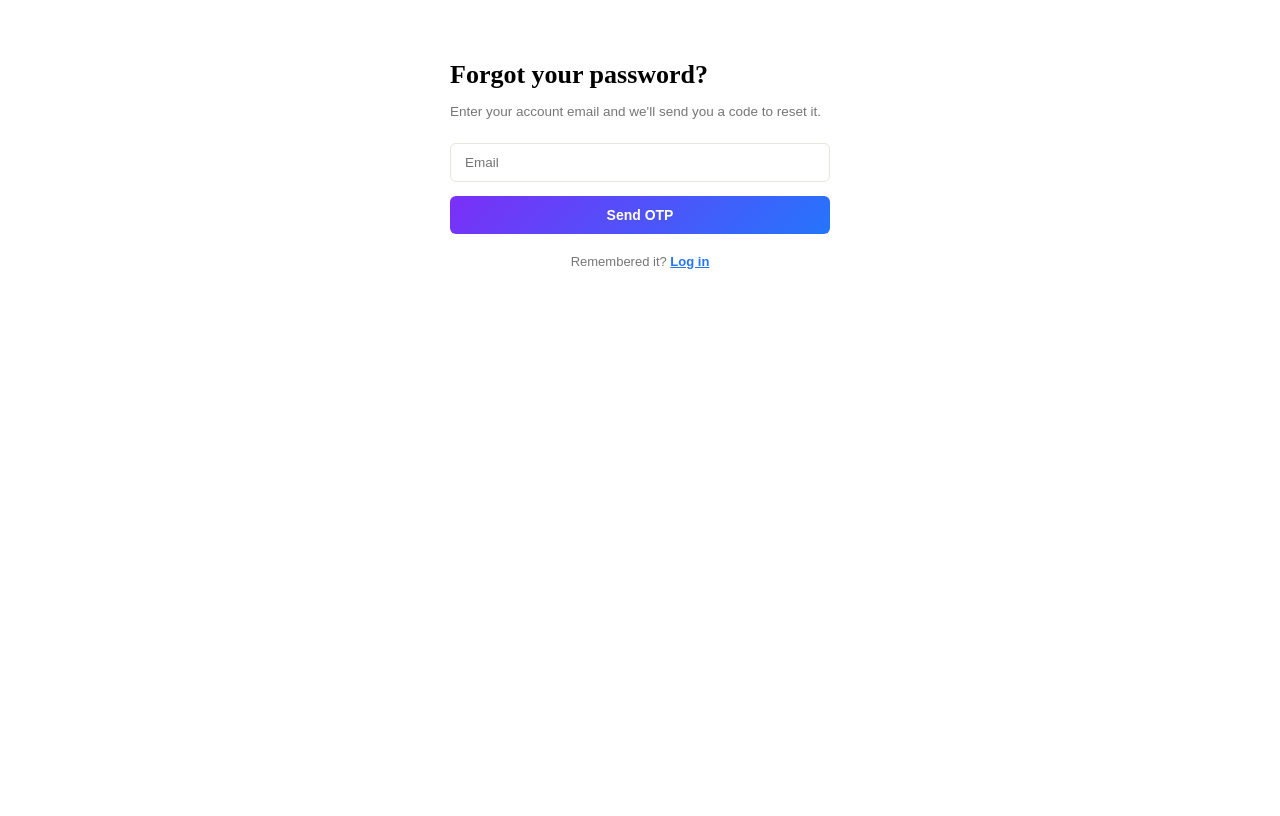
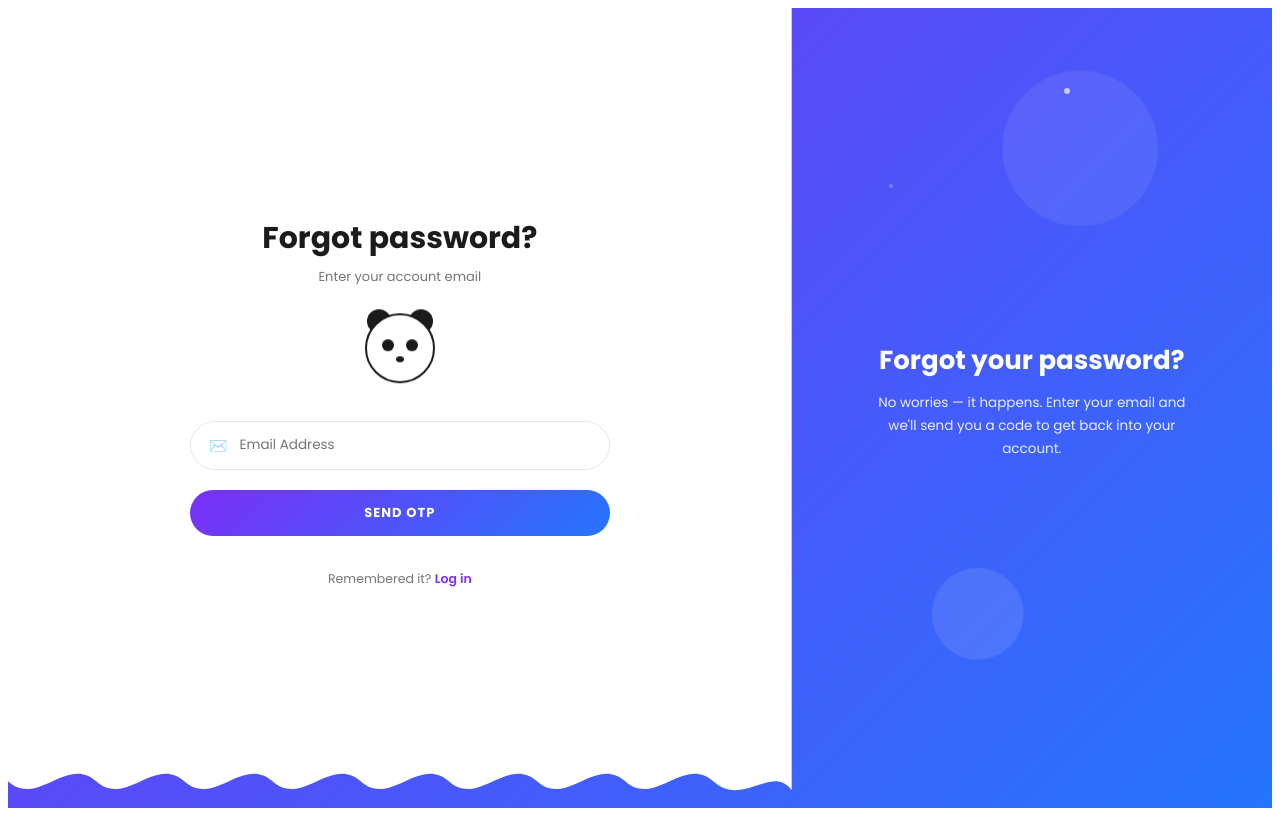
Before and after one commit to Thakur98770/Kaintlook-e-commerce, a React (Vite) app in the folder kaintlook/frontend/: page /forgot-password in a window 1280 px wide. Built offline with nearby package versions, Linux system fonts and the light colour scheme; no server answers.

Commit message:
redesign forgot password page to match login/signup UI

```diff
--- a/kaintlook/frontend/src/pages/ForgotPassword.jsx
+++ b/kaintlook/frontend/src/pages/ForgotPassword.jsx
@@ -1,12 +1,7 @@
-// FILE PATH: kaintlook-auth/frontend/src/pages/ForgotPassword.jsx
-// Replace the existing file at this path with the contents below.
-
 import React, { useState } from "react";
 import { Link, useNavigate } from "react-router-dom";
 import { forgotPasswordRequest, resetPasswordRequest } from "../api/auth";
 import Seo from "../components/Seo";
-
-const accent = "#2575FC";
 
 export default function ForgotPassword() {
   const navigate = useNavigate();
@@ -16,18 +11,29 @@ export default function ForgotPassword() {
   const [email, setEmail] = useState("");
   const [otp, setOtp] = useState("");
   const [newPassword, setNewPassword] = useState("");
+  const [showPassword, setShowPassword] = useState(false);
+  const [passwordFocused, setPasswordFocused] = useState(false);
   const [error, setError] = useState("");
+  const [shake, setShake] = useState(false);
   const [loading, setLoading] = useState(false);
+
+  const triggerShake = (msg) => {
+    setError(msg);
+    setShake(true);
+    setTimeout(() => setShake(false), 420);
+  };
 
   const handleEmailSubmit = async (e) => {
     e.preventDefault();
     setError("");
+    if (!/^\S+@\S+\.\S+$/.test(email)) return triggerShake("Enter a valid email address");
+
     setLoading(true);
     try {
       await forgotPasswordRequest(email);
       setStep(2);
     } catch (err) {
-      setError(err.message);
+      triggerShake(err.message);
     } finally {
       setLoading(false);
     }
@@ -36,131 +42,311 @@ export default function ForgotPassword() {
   const handleResetSubmit = async (e) => {
     e.preventDefault();
     setError("");
+    if (otp.length !== 6) return triggerShake("Enter the 6-digit code");
+    if (newPassword.length < 6) return triggerShake("Password must be at least 6 characters");
+
     setLoading(true);
     try {
       await resetPasswordRequest(email, otp, newPassword);
       setStep(3);
     } catch (err) {
-      setError(err.message);
+      triggerShake(err.message);
     } finally {
       setLoading(false);
     }
   };
 
-  if (step === 3) {
+  const welcomeCopy = {
+    1: { title: "Forgot your password?", text: "No worries — it happens. Enter your email and we'll send you a code to get back into your account." },
+    2: { title: "Almost there!", text: "Enter the code we emailed you along with a new password to secure your account." },
+    3: { title: "All set!", text: "Your password has been updated. You can now log in with your new password." },
+  }[step];
+
   return (
-      <div style={{ maxWidth: 380, margin: "60px auto", padding: "0 20px", fontFamily: "'Work Sans', sans-serif" }}>
+    <div style={styles.page}>
       <Seo title="Reset password | KaintLook" description="Reset your KaintLook account password." path="/forgot-password" noindex />
-        <h1 style={{ fontFamily: "'Fraunces', serif", fontSize: 26, fontWeight: 700, marginBottom: 6 }}>
-          Password reset
-        </h1>
-        <p style={{ color: "#767676", fontSize: 13.5, marginBottom: 24 }}>
+      <style>{`
+        @import url('https://fonts.googleapis.com/css2?family=Poppins:wght@400;500;600;700&display=swap');
+        * { box-sizing: border-box; font-family: 'Poppins', sans-serif; }
+
+        .kl-blob { position: absolute; border-radius: 50%; animation: klFloat 9s ease-in-out infinite; }
+        @keyframes klFloat {
+          0%, 100% { transform: translate(0, 0) scale(1); }
+          33% { transform: translate(14px, -18px) scale(1.05); }
+          66% { transform: translate(-12px, 14px) scale(0.97); }
+        }
+        .kl-star { animation: klTwinkle 2.4s ease-in-out infinite; }
+        @keyframes klTwinkle { 0%, 100% { opacity: .25; } 50% { opacity: .9; } }
+
+        .kl-form-area { animation: klAuthRise .65s cubic-bezier(.22,1,.36,1) both; }
+        .kl-form > * { animation: klFieldRise .42s cubic-bezier(.22,1,.36,1) both; }
+        .kl-form > *:nth-child(2) { animation-delay: .04s; }
+        .kl-form > *:nth-child(3) { animation-delay: .08s; }
+        .kl-form > *:nth-child(4) { animation-delay: .12s; }
+        @keyframes klAuthRise { from { opacity: 0; transform: translateY(14px); } to { opacity: 1; transform: translateY(0); } }
+        @keyframes klFieldRise { from { opacity: 0; transform: translateY(8px); } to { opacity: 1; transform: translateY(0); } }
+
+        .kl-shake { animation: klShake .4s ease; }
+        @keyframes klShake {
+          10%, 90% { transform: translateX(-2px); }
+          20%, 80% { transform: translateX(4px); }
+          30%, 50%, 70% { transform: translateX(-8px); }
+          40%, 60% { transform: translateX(8px); }
+        }
+
+        .kl-mascot-idle { animation: klIdleFloat 3.2s ease-in-out infinite; }
+        @keyframes klIdleFloat { 0%, 100% { transform: translateY(0); } 50% { transform: translateY(-6px); } }
+        .kl-paw { transition: transform .3s cubic-bezier(.34,1.56,.64,1), opacity .3s ease; }
+
+        .kl-input-wrap { transition: border-color .2s ease, box-shadow .2s ease, transform .15s ease; }
+        .kl-input-wrap:focus-within { border-color: #7B2FF7 !important; box-shadow: 0 0 0 3px rgba(123,47,247,.12); transform: translateY(-1px); }
+        .kl-input { border: none; outline: none; font-size: 13.5px; width: 100%; background: transparent; }
+
+        .kl-eye-btn { background: none; border: none; cursor: pointer; padding: 0; display: flex; align-items: center; opacity: .6; }
+        .kl-eye-btn:hover { opacity: 1; }
+
+        .kl-signin-btn { transition: transform .15s ease, box-shadow .15s ease; position: relative; overflow: hidden; }
+        .kl-signin-btn:hover:not(:disabled) { transform: translateY(-2px); box-shadow: 0 10px 24px rgba(123,47,247,.35); }
+        .kl-signin-btn:active:not(:disabled) { transform: translateY(0px) scale(.98); }
+        .kl-signin-btn:disabled { opacity: .75; cursor: default; }
+
+        .kl-spinner { width: 16px; height: 16px; border: 2px solid rgba(255,255,255,.4); border-top-color: #fff; border-radius: 50%; animation: klSpin .7s linear infinite; display: inline-block; vertical-align: middle; margin-right: 8px; }
+        @keyframes klSpin { to { transform: rotate(360deg); } }
+
+        .kl-link { color: #7B2FF7; text-decoration: none; font-weight: 600; cursor: pointer; background: none; border: none; font-size: inherit; padding: 0; }
+        .kl-link:hover { text-decoration: underline; }
+
+        @media (max-width: 860px) { .kl-welcome-panel { display: none !important; } .kl-form-area { flex: 1 1 100% !important; padding: 32px 24px !important; } .kl-cloud-svg { width: 100% !important; } }
+        @media (prefers-reduced-motion: reduce) {
+          *, *::before, *::after { animation-duration: .01ms !important; animation-iteration-count: 1 !important; transition-duration: .01ms !important; }
+        }
+      `}</style>
+
+      {/* Floating decorative blobs */}
+      <div className="kl-blob" style={{ width: 160, height: 160, background: "rgba(255,255,255,.08)", top: "6%", right: "8%" }} />
+      <div className="kl-blob" style={{ width: 90, height: 90, background: "rgba(255,255,255,.10)", bottom: "18%", right: "20%", animationDelay: "1.2s" }} />
+      <div className="kl-star" style={{ position: "absolute", top: "10%", right: "16%", width: 6, height: 6, borderRadius: "50%", background: "#fff" }} />
+      <div className="kl-star" style={{ position: "absolute", top: "22%", right: "30%", width: 4, height: 4, borderRadius: "50%", background: "#fff", animationDelay: ".6s" }} />
+      <div className="kl-star" style={{ position: "absolute", bottom: "12%", left: "6%", width: 5, height: 5, borderRadius: "50%", background: "#fff", animationDelay: "1.2s" }} />
+
+      {/* White cloud-shaped card */}
+      <svg className="kl-cloud-svg" style={styles.cloudSvg} viewBox="0 0 800 900" preserveAspectRatio="none">
+        <path
+          fill="#ffffff"
+          d="M0,0 L800,0 L800,880
+             C780,850 750,900 720,870
+             C690,840 660,900 630,870
+             C600,840 570,900 540,870
+             C510,840 480,900 450,870
+             C420,840 390,900 360,870
+             C330,840 300,900 270,870
+             C240,840 210,900 180,870
+             C150,840 120,900 90,870
+             C60,840 30,900 0,870 Z"
+        />
+      </svg>
+
+      <div className="kl-form-area" style={styles.formArea}>
+        <div key={step} style={styles.formInner}>
+          {step === 1 && (
+            <>
+              <h1 style={styles.hello}>Forgot password?</h1>
+              <p style={styles.subtitle}>Enter your account email</p>
+              <Mascot passwordFocused={false} />
+
+              <form onSubmit={handleEmailSubmit} style={styles.form} className={`kl-form ${shake ? "kl-shake" : ""}`}>
+                <div className="kl-input-wrap" style={styles.inputWrap}>
+                  <span style={styles.inputIcon}>✉️</span>
+                  <input
+                    className="kl-input"
+                    type="email"
+                    placeholder="Email Address"
+                    value={email}
+                    onChange={(e) => setEmail(e.target.value)}
+                    required
+                  />
+                </div>
+
+                {error && <p style={styles.errorText}>{error}</p>}
+
+                <button type="submit" disabled={loading} className="kl-signin-btn" style={styles.signInBtn}>
+                  {loading && <span className="kl-spinner" />}
+                  {loading ? "SENDING…" : "SEND OTP"}
+                </button>
+
+                <p style={styles.bottomText}>
+                  Remembered it? <Link to="/login" className="kl-link">Log in</Link>
+                </p>
+              </form>
+            </>
+          )}
+
+          {step === 2 && (
+            <>
+              <h1 style={styles.hello}>Reset password</h1>
+              <p style={styles.subtitle}>
+                Code sent to <strong>{email}</strong>
+              </p>
+              <Mascot passwordFocused={passwordFocused} />
+
+              <form onSubmit={handleResetSubmit} style={styles.form} className={`kl-form ${shake ? "kl-shake" : ""}`}>
+                <div className="kl-input-wrap" style={{ ...styles.inputWrap, justifyContent: "center" }}>
+                  <input
+                    className="kl-input"
+                    type="text"
+                    inputMode="numeric"
+                    maxLength={6}
+                    placeholder="Enter 6-digit code"
+                    value={otp}
+                    onChange={(e) => setOtp(e.target.value.replace(/\D/g, ""))}
+                    required
+                    style={{ textAlign: "center", letterSpacing: 6, fontSize: 18 }}
+                  />
+                </div>
+
+                <div className="kl-input-wrap" style={styles.inputWrap}>
+                  <span style={styles.inputIcon}>🔒</span>
+                  <input
+                    className="kl-input"
+                    type={showPassword ? "text" : "password"}
+                    placeholder="New password (min 6 characters)"
+                    value={newPassword}
+                    onChange={(e) => setNewPassword(e.target.value)}
+                    onFocus={() => setPasswordFocused(true)}
+                    onBlur={() => setPasswordFocused(false)}
+                    required
+                    minLength={6}
+                  />
+                  <button type="button" className="kl-eye-btn" onClick={() => setShowPassword(!showPassword)} aria-label="Toggle password visibility">
+                    {showPassword ? "🙈" : "👁️"}
+                  </button>
+                </div>
+
+                {error && <p style={styles.errorText}>{error}</p>}
+
+                <button type="submit" disabled={loading || otp.length !== 6} className="kl-signin-btn" style={styles.signInBtn}>
+                  {loading && <span className="kl-spinner" />}
+                  {loading ? "RESETTING…" : "RESET PASSWORD"}
+                </button>
+
+                <p style={styles.bottomText}>
+                  <button type="button" className="kl-link" onClick={() => setStep(1)}>Use a different email</button>
+                </p>
+              </form>
+            </>
+          )}
+
+          {step === 3 && (
+            <>
+              <h1 style={styles.hello}>Password reset!</h1>
+              <p style={styles.subtitle}>You're all set</p>
+              <Mascot passwordFocused={false} />
+
+              <div style={styles.form}>
+                <p style={{ fontSize: 13.5, color: "#555", textAlign: "center", margin: "0 0 6px" }}>
                   Your password has been updated. You can now log in with your new password.
                 </p>
-        <button onClick={() => navigate("/login")} style={buttonStyle}>
-          Go to Login
+                <button onClick={() => navigate("/login")} className="kl-signin-btn" style={styles.signInBtn}>
+                  GO TO LOGIN
                 </button>
+              </div>
+            </>
+          )}
+        </div>
+      </div>
+
+      {/* Welcome panel (desktop only) */}
+      <div className="kl-welcome-panel" style={styles.welcomePanel}>
+        <div key={step}>
+          <h2 style={styles.welcomeTitle}>{welcomeCopy.title}</h2>
+          <p style={styles.welcomeText}>{welcomeCopy.text}</p>
+        </div>
+      </div>
     </div>
   );
 }
 
-  if (step === 2) {
+function Mascot({ passwordFocused }) {
   return (
-      <div style={{ maxWidth: 380, margin: "60px auto", padding: "0 20px", fontFamily: "'Work Sans', sans-serif" }}>
-        <Seo title="Reset password | KaintLook" description="Reset your KaintLook account password." path="/forgot-password" noindex />
-        <h1 style={{ fontFamily: "'Fraunces', serif", fontSize: 26, fontWeight: 700, marginBottom: 6 }}>
-          Enter OTP & new password
-        </h1>
-        <p style={{ color: "#767676", fontSize: 13.5, marginBottom: 24 }}>
-          If <strong>{email}</strong> is registered, we've sent a 6-digit code to it.
-        </p>
-
-        <form onSubmit={handleResetSubmit} style={{ display: "flex", flexDirection: "column", gap: 14 }}>
-          <input
-            type="text"
-            inputMode="numeric"
-            maxLength={6}
-            placeholder="Enter 6-digit OTP"
-            value={otp}
-            onChange={(e) => setOtp(e.target.value.replace(/\D/g, ""))}
-            required
-            style={{ ...inputStyle, textAlign: "center", letterSpacing: 6, fontSize: 18 }}
+    <div className="kl-mascot-idle" style={styles.panda}>
+      <svg width="90" height="90" viewBox="0 0 90 90">
+        <circle cx="24" cy="18" r="12" fill="#1B1B1B" />
+        <circle cx="66" cy="18" r="12" fill="#1B1B1B" />
+        <circle cx="45" cy="45" r="34" fill="#ffffff" stroke="#1B1B1B" strokeWidth="2" />
+        {!passwordFocused && (
+          <>
+            <circle cx="33" cy="42" r="6" fill="#1B1B1B" />
+            <circle cx="57" cy="42" r="6" fill="#1B1B1B" />
+          </>
+        )}
+        <ellipse cx="45" cy="56" rx="4" ry="3" fill="#1B1B1B" />
+      </svg>
+      <div
+        className="kl-paw"
+        style={{
+          position: "absolute", left: 21, top: passwordFocused ? 34 : 78,
+          opacity: passwordFocused ? 1 : 0, width: 20, height: 20, borderRadius: "50%",
+          background: "#fff", border: "2px solid #1B1B1B", transform: passwordFocused ? "scale(1)" : "scale(.6)",
+        }}
       />
-          <input
-            type="password"
-            placeholder="New password (min 6 characters)"
-            value={newPassword}
-            onChange={(e) => setNewPassword(e.target.value)}
-            required
-            minLength={6}
-            style={inputStyle}
+      <div
+        className="kl-paw"
+        style={{
+          position: "absolute", right: 21, top: passwordFocused ? 34 : 78,
+          opacity: passwordFocused ? 1 : 0, width: 20, height: 20, borderRadius: "50%",
+          background: "#fff", border: "2px solid #1B1B1B", transform: passwordFocused ? "scale(1)" : "scale(.6)",
+        }}
       />
-          {error && <p style={{ color: "#B03434", fontSize: 12.5 }}>{error}</p>}
-          <button type="submit" disabled={loading || otp.length !== 6} style={buttonStyle}>
-            {loading ? "Resetting…" : "Reset Password"}
-          </button>
-        </form>
-
-        <p style={{ fontSize: 13, color: "#767676", marginTop: 20, textAlign: "center" }}>
-          <button
-            type="button"
-            onClick={() => setStep(1)}
-            style={{ background: "none", border: "none", color: accent, fontWeight: 600, cursor: "pointer", fontSize: 13, padding: 0 }}
-          >
-            Use a different email
-          </button>
-        </p>
     </div>
   );
 }
 
-  return (
-    <div style={{ maxWidth: 380, margin: "60px auto", padding: "0 20px", fontFamily: "'Work Sans', sans-serif" }}>
-      <Seo title="Reset password | KaintLook" description="Reset your KaintLook account password." path="/forgot-password" noindex />
-      <h1 style={{ fontFamily: "'Fraunces', serif", fontSize: 26, fontWeight: 700, marginBottom: 6 }}>
-        Forgot your password?
-      </h1>
-      <p style={{ color: "#767676", fontSize: 13.5, marginBottom: 24 }}>
-        Enter your account email and we'll send you a code to reset it.
-      </p>
-
-      <form onSubmit={handleEmailSubmit} style={{ display: "flex", flexDirection: "column", gap: 14 }}>
-        <input
-          type="email"
-          placeholder="Email"
-          value={email}
-          onChange={(e) => setEmail(e.target.value)}
-          required
-          style={inputStyle}
-        />
-        {error && <p style={{ color: "#B03434", fontSize: 12.5 }}>{error}</p>}
-        <button type="submit" disabled={loading} style={buttonStyle}>
-          {loading ? "Sending…" : "Send OTP"}
-        </button>
-      </form>
-
-      <p style={{ fontSize: 13, color: "#767676", marginTop: 20, textAlign: "center" }}>
-        Remembered it? <Link to="/login" style={{ color: accent, fontWeight: 600 }}>Log in</Link>
-      </p>
-    </div>
-  );
-}
-
-const inputStyle = {
-  padding: "11px 14px",
-  border: "1px solid #E7E5DF",
-  borderRadius: 6,
-  fontSize: 13.5,
-  outline: "none",
+const styles = {
+  page: {
+    position: "relative",
+    minHeight: "100vh",
+    width: "100%",
+    background: "linear-gradient(135deg, #7B2FF7 0%, #2575FC 100%)",
+    overflow: "hidden",
+    display: "flex",
+    alignItems: "center",
+  },
+  cloudSvg: {
+    position: "absolute",
+    top: 0,
+    left: 0,
+    width: "62%",
+    height: "100%",
+  },
+  formArea: {
+    position: "relative",
+    zIndex: 2,
+    flex: "0 0 62%",
+    minWidth: 0,
+    padding: "20px",
+    textAlign: "center",
+  },
+  formInner: {
+    width: "100%",
+    maxWidth: 420,
+    margin: "0 auto",
+  },
+  hello: { fontSize: 30, fontWeight: 700, color: "#1B1B1B", margin: 0 },
+  subtitle: { fontSize: 13, color: "#767676", marginTop: 6, marginBottom: 20 },
+  panda: { position: "relative", width: 90, height: 90, margin: "0 auto 24px" },
+  form: { display: "flex", flexDirection: "column", gap: 14, textAlign: "left" },
+  inputWrap: { display: "flex", alignItems: "center", gap: 10, border: "1.5px solid #E7E5DF", borderRadius: 999, padding: "12px 18px" },
+  inputIcon: { fontSize: 15 },
+  errorText: { color: "#B03434", fontSize: 12.5, margin: 0 },
+  signInBtn: {
+    background: "linear-gradient(135deg, #7B2FF7 0%, #2575FC 100%)",
+    color: "#fff", border: "none", borderRadius: 999, padding: "13px 0",
+    fontSize: 13, fontWeight: 700, letterSpacing: 1, cursor: "pointer", marginTop: 6,
+  },
+  bottomText: { fontSize: 12.5, color: "#767676", marginTop: 20, textAlign: "center" },
+  welcomePanel: {
+    position: "relative", zIndex: 2, flex: 1, minWidth: 0, textAlign: "center", padding: "0 40px", color: "#fff",
+  },
+  welcomeTitle: { fontSize: 26, fontWeight: 700, margin: 0 },
+  welcomeText: { fontSize: 13.5, opacity: 0.9, marginTop: 12, lineHeight: 1.7, maxWidth: 320, marginLeft: "auto", marginRight: "auto" },
 };
-
-const buttonStyle = {
-  background: "linear-gradient(135deg, #7B2FF7 0%, #2575FC 100%)",
-  color: "#fff",
-  border: "none",
-  borderRadius: 6,
-  padding: "11px 0",
-  fontSize: 14,
-  fontWeight: 600,
-  cursor: "pointer",
-};
```
Lines whose indentation alone changed are shown as unchanged.
